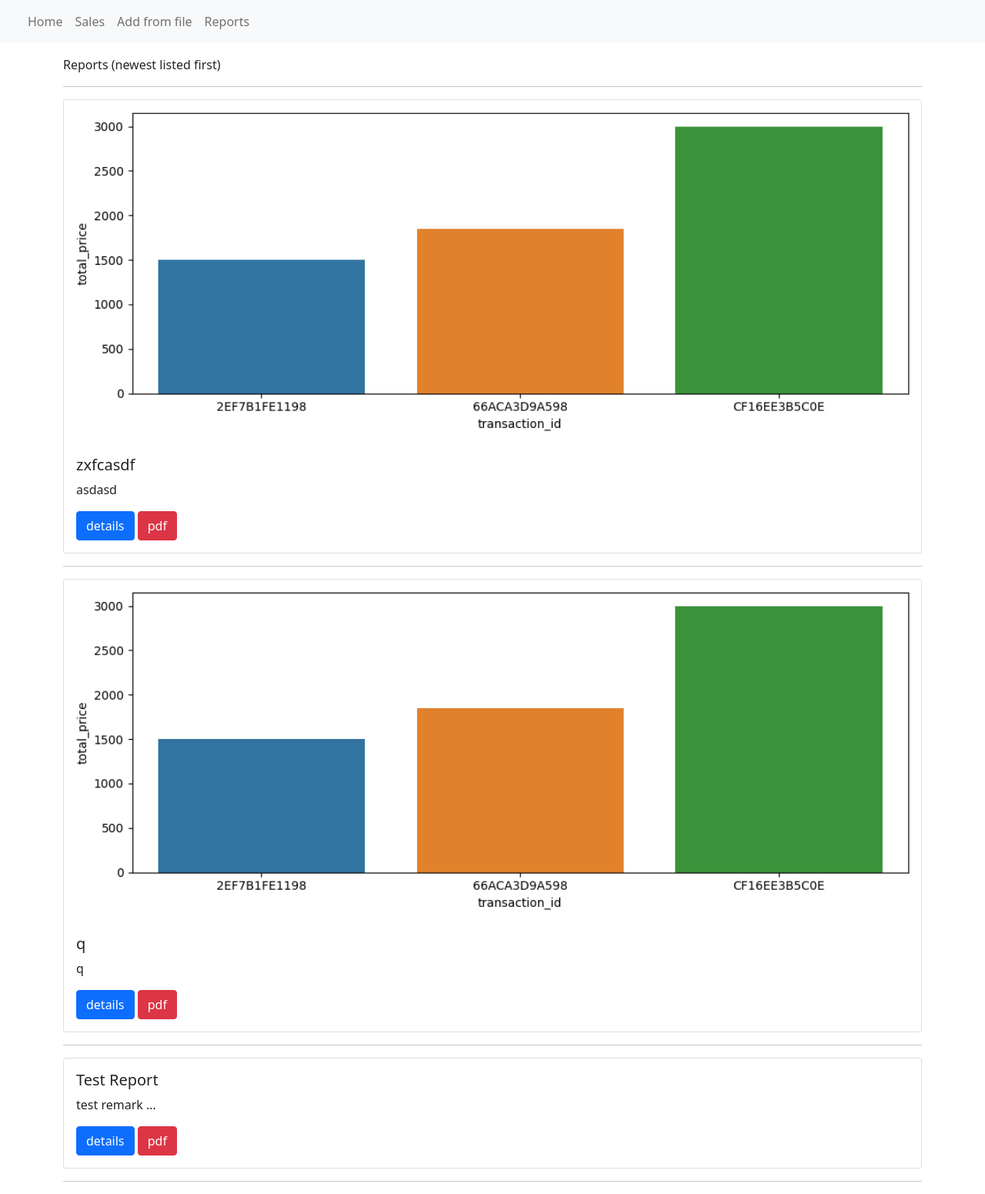
After one commit to dnkc/django-sales_reports, a Django app: page /reports/ in a window 1280 px wide. The commit adds this page. Shown: the whole page at 77% size. Run offline with Django 3.2, Linux system fonts and the light colour scheme; data comes from the database, SQL or seed files in the repository; both versions use the stored data as it was after the commit; some libraries are stand-ins or nearby versions.

Commit message:
added report list & detail views

```diff
--- a/reports_proj/reports/models.py
+++ b/reports_proj/reports/models.py
@@ -1,5 +1,6 @@
 from django.db import models
 from profiles.models import Profile
+from django.shortcuts import reverse
 # Create your models here.
 
 class Report(models.Model):
@@ -12,3 +13,9 @@ class Report(models.Model):
 
     def __str__(self):
         return str(self.name)
+
+    def get_absolute_url(self):
+        return reverse('reports:detail', kwargs={'pk': self.pk}) #need to refer to particular path and name as in views.py
+
+    class Meta:
+        ordering = ('-created',)
--- /dev/null
+++ b/reports_proj/reports/templates/reports/main.html
@@ -0,0 +1,25 @@
+{% extends "base.html" %}
+
+{% block title %}
+    Reports
+{% endblock title %}
+
+{% block content %}
+    Reports (newest listed first)
+    <hr>
+    {% for obj in object_list %}
+        <div class="card mb-3">
+            {% if obj.image %}
+                <img src="{{obj.image.url}}" class="card-img-top" alt="{{obj.name}}">
+            {% endif %}
+            <div class="card-body">
+                <h5 class="card-title">{{obj.name}}</h5>
+                <p class="card-text">{{obj.remarks|truncatewords:2}}</p>
+                <a href="{{obj.get_absolute_url}}" class="btn btn-primary">details</a>
+                <a href="" class="btn btn-danger">pdf</a>
+
+            </div>
+        </div>
+    <hr>
+    {% endfor %}
+{% endblock content %}
--- /dev/null
+++ b/reports_proj/reports/urls.py
@@ -0,0 +1,13 @@
+from django.urls import path
+from .views import (create_report_view,
+                    ReportListView,
+                    ReportDetailView
+                    )
+
+app_name = 'reports'
+
+urlpatterns = [
+    path('', ReportListView.as_view(), name='main'),
+    path('save/', create_report_view, name='create-report'),
+    path('<pk>/', ReportDetailView.as_view(), name='detail')
+]
--- a/reports_proj/reports/views.py
+++ b/reports_proj/reports/views.py
@@ -1,3 +1,41 @@
 from django.shortcuts import render
+from profiles.models import Profile #used for setting author of report
+from django.contrib.auth.models import User
+from django.http import JsonResponse
+from .utils import get_report_image
+from .models import Report
+from django.views.generic import ListView, DetailView
+# Create your views here.
 
-# Create your views here.
+def create_report_view(request):
+    if request.is_ajax():
+        name = request.POST.get('name')
+        remarks = request.POST.get('remarks')
+        image = request.POST.get('image')
+        ####################################################
+        get_author = User.objects.filter(username='testuser')[0].id
+        get_author = str(get_author)
+        #################### DELETE get_author, implement below comment
+        author = Profile.objects.get(user=get_author)
+        # author = Profile.objects.get(user=request.user)
+        ###########################################################
+        img = get_report_image(image)
+
+        Report.objects.create(
+            name=name,
+            remarks=remarks,
+            image=img,
+            author=author,
+        )
+
+        return JsonResponse({'msg': 'send'})
+    return JsonResponse()
+
+class ReportListView(ListView): #class based view
+    # need to specify model and template_name
+    model = Report
+    template_name = 'reports/main.html'
+
+class ReportDetailView(DetailView):
+    model = Report
+    template_name = 'reports/detail.html'
--- a/reports_proj/reports_proj/urls.py
+++ b/reports_proj/reports_proj/urls.py
@@ -23,6 +23,7 @@ from django.conf.urls.static import static
 urlpatterns = [
     path('admin/', admin.site.urls),
     path('', include('sales.urls', namespace='sales')),
+    path('reports/', include('reports.urls', namespace='reports')),
 
 ]
 
--- a/reports_proj/templates/base.html
+++ b/reports_proj/templates/base.html
@@ -1,4 +1,5 @@
 {% load static %}
+
 <!doctype html>
 <html lang="en">
   <head>
--- a/reports_proj/templates/navbar.html
+++ b/reports_proj/templates/navbar.html
@@ -1,7 +1,9 @@
 {% load static %}
 <nav class="navbar navbar-expand-lg navbar-light bg-light">
   <div class="container-fluid">
-    <a class="navbar-brand" href=""><img src="{% static 'logo.png' %}" class="logo-sm"></a>
+    <a class="navbar-brand" href="">
+<!--      <img src="{% static 'logo.png' %}" class="logo-sm" />-->
+    </a>
 
     <div class="collapse navbar-collapse" id="navbarNav">
       <ul class="navbar-nav">
```
Also changed, not shown: reports_proj/reports/templates/reports/detail.html (added, +17 -0 lines), reports_proj/reports/utils.py (added, +11 -0 lines), reports_proj/sales/static/sales/home.js (+50 -2 lines), reports_proj/db.sqlite3, reports_proj/media/reports/3b7298b1-a.png (added), reports_proj/media/reports/50d36bd0-8.png (added), reports_proj/sales/templates/sales/home.html (line endings or trailing spaces).
